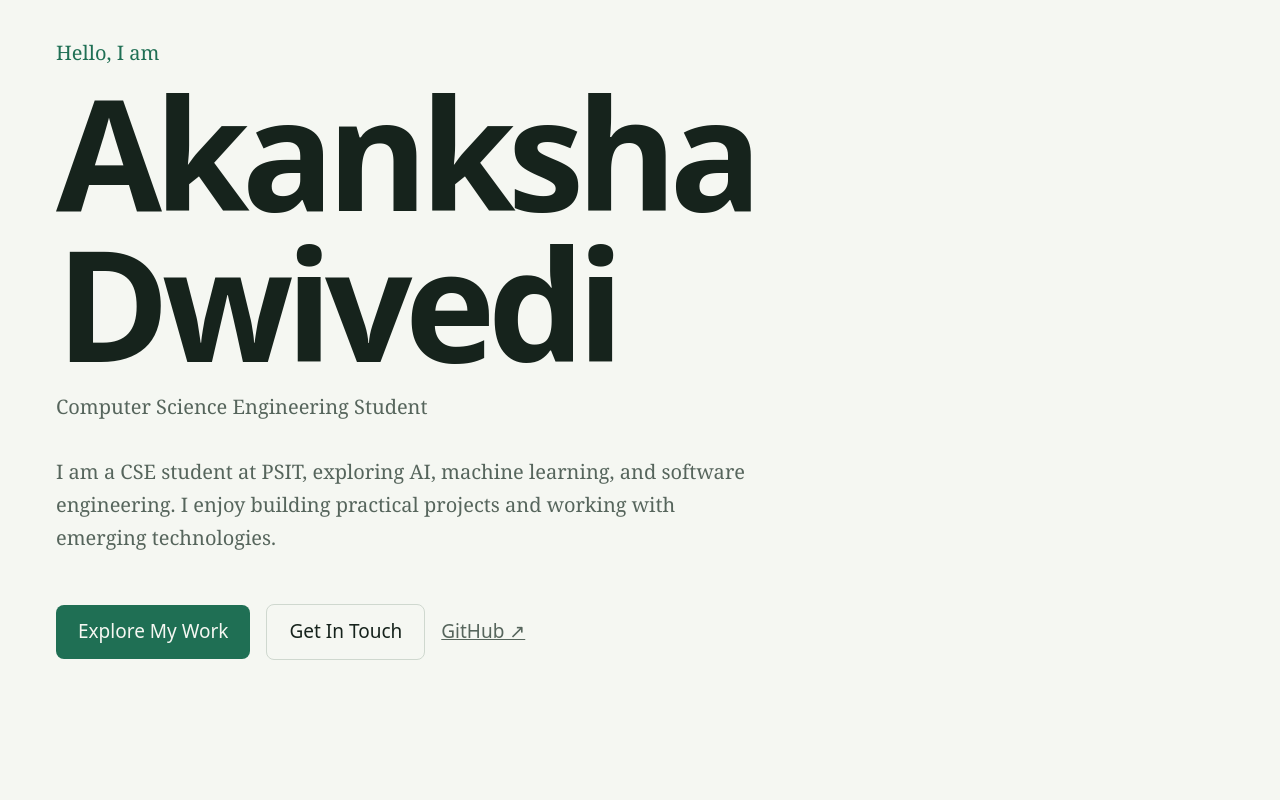
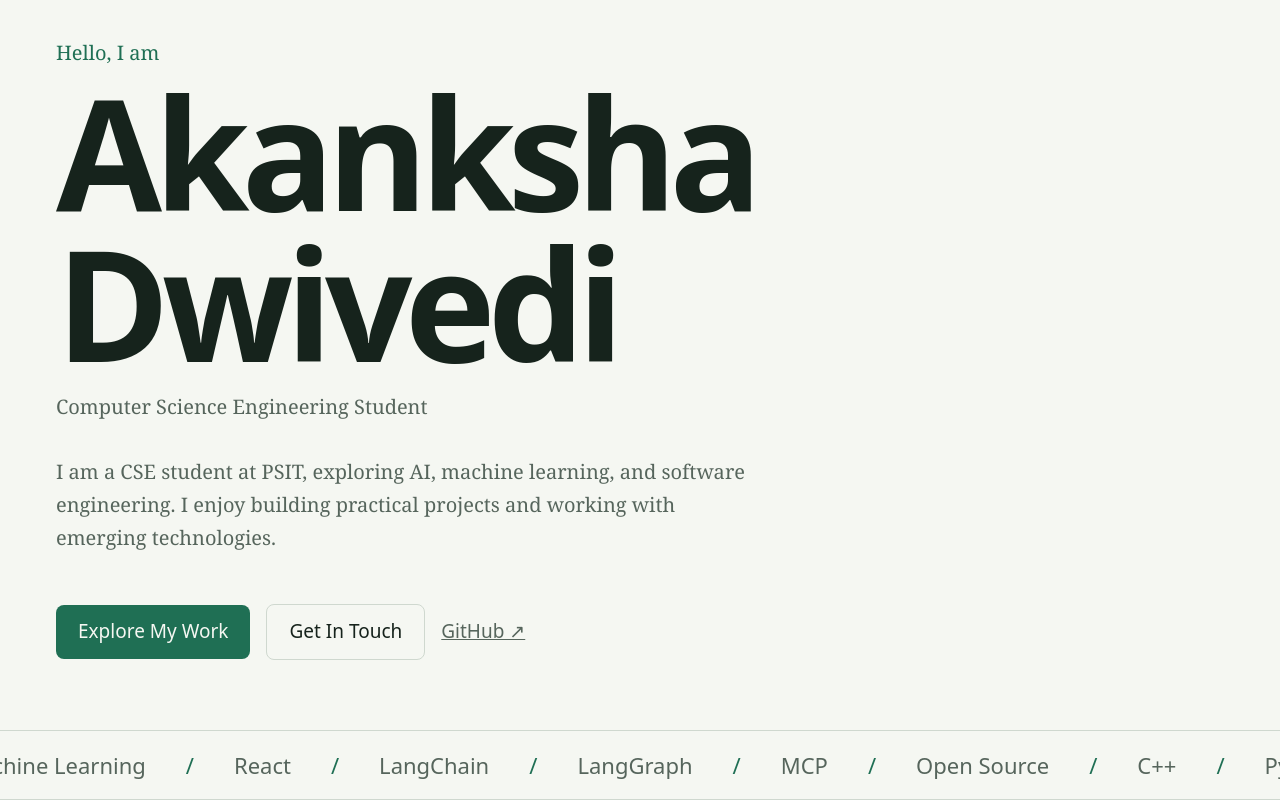
Before and after one commit to Akanksha-1708/Portfolio, a React app: page /#/ in a window 1280 px wide. Shown: the part 229-1029 px from the top of the page. Before the commit the page ends 959 px from the top, so only its background shows below. Built offline with nearby package versions, Linux system fonts and the light colour scheme; the HTML template or start-up script is replaced by a standard one.

Commit message:
Add animated technology marquee

```diff
--- /dev/null
+++ b/src/components/Marquee.jsx
@@ -0,0 +1,45 @@
+import {useRef} from 'react'
+import gsap from 'gsap'
+import {useGSAP} from '@gsap/react'
+
+export default function Marquee({items}){
+    const marqueeRef=useRef(null)
+    const distance=useRef(null)
+    const trackRef = useRef(null)
+
+    useGSAP(()=>{
+        const track=trackRef.current
+        const distance=track.scrollWidth/2
+        const animation=gsap.to(track,{
+            x:-distance,
+            duration:25,
+            ease:'none',
+            repeat:-1,
+        })
+
+        const marquee=marqueeRef.current
+        const slowDown=()=>animation.timeScale(0.3)
+        const speedUp=()=>animation.timeScale(1)
+
+        marquee.addEventListener('mouseenter',slowDown)
+        marquee.addEventListener('mouseleave',speedUp)
+
+        // Cleanup: When the component is removed, remove the event listeners too.
+        return ()=>{
+            marquee.removeEventListener('mouseenter',slowDown)
+            marquee.removeEventListener('mouseleave',speedUp)
+        }
+    },{scope:marqueeRef})
+
+    const repeatedItems=[...items,...items]
+
+    return(
+        <section className="marquee" ref={marqueeRef}>
+            <div className="track" ref={trackRef}>
+                {repeatedItems.map((item,index)=>(
+                    <span key={`${item}-${index}`}>{item}</span>
+                ))}
+            </div>
+        </section>
+    )
+}
--- a/src/data.js
+++ b/src/data.js
@@ -13,3 +13,14 @@ export const profile = {
   linkedin: '',
   resume: '',
 };
+
+export const marqueeItems = [
+  'C++',
+  'Python',
+  'Machine Learning',
+  'React',
+  'LangChain',
+  'LangGraph',
+  'MCP',
+  'Open Source',
+];
--- a/src/pages/Home.jsx
+++ b/src/pages/Home.jsx
@@ -1,9 +1,12 @@
 import Hero from '../components/Hero.jsx'
+import Marquee from '../components/Marquee.jsx'
+import {marqueeItems} from '../data.js'
 
 export default function Home(){
   return (
     <>
       <Hero />
+      <Marquee items={marqueeItems}/>
     </>
   );
 }
--- a/src/styles.css
+++ b/src/styles.css
@@ -195,3 +195,35 @@ a {
     transform: none;
   }
 }
+/* Technology marquee */
+
+.marquee {
+  overflow: hidden;
+  border-block: 1px solid var(--line);
+  padding: 16px 0;
+  font-family: var(--display);
+  font-size: 22px;
+}
+
+.track {
+  display: flex;
+  width: max-content;
+}
+
+.track span {
+  padding-right: 40px;
+  color: var(--muted);
+  white-space: nowrap;
+}
+
+.track span::after {
+  content: '/';
+  margin-left: 40px;
+  color: var(--accent);
+}
+
+@media (prefers-reduced-motion: reduce) {
+  .track {
+    transform: none !important;
+  }
+}
```
